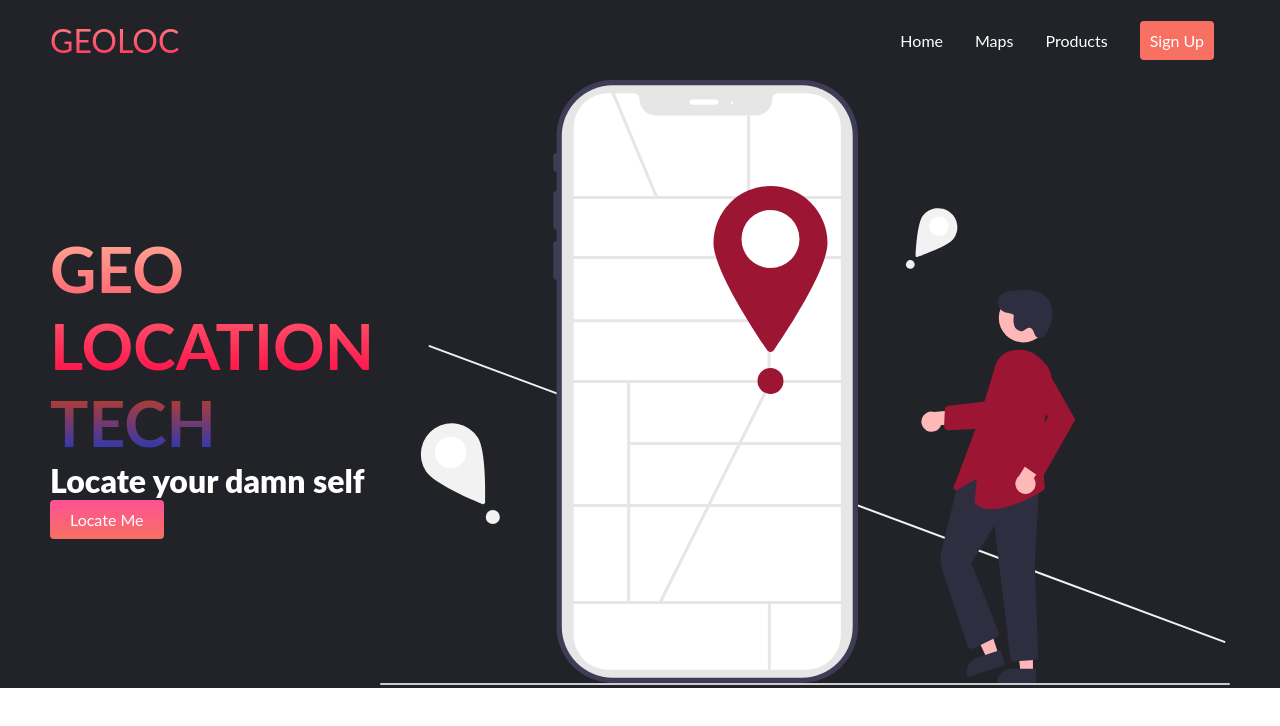
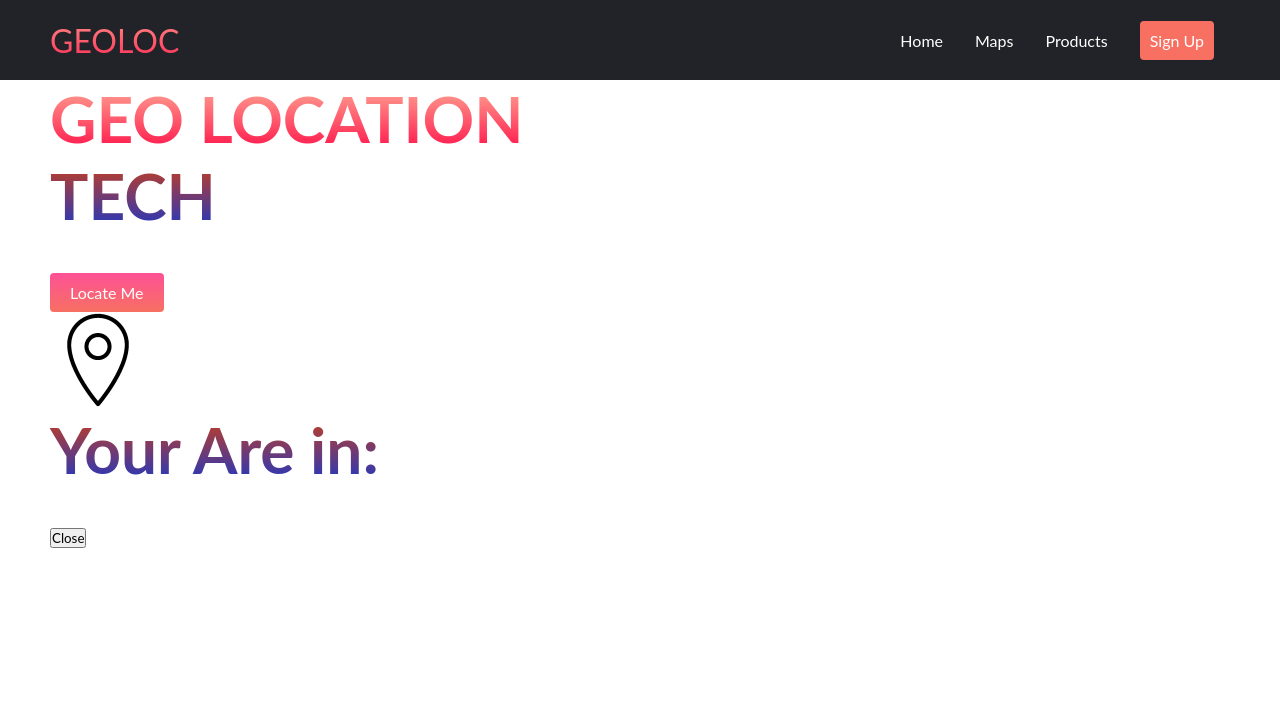
Before and after one commit to imbarilyn/Kuloketi-Divaisi, a plain HTML site: page index.html in a window 1280 px wide. Drawn offline with Linux system fonts and the light colour scheme.

Commit message:
added a pop-up

```diff
--- a/index.html
+++ b/index.html
@@ -39,12 +39,20 @@
                 <h1>GEO LOCATION</h1>
                 <h2>TECH</h2>
                 <p>Locate your damn self</p>
-                <button class="btn">Locate Me</button>
-                <h1 class="located"></h1>
-            </div>
-            <div class="main__image">
+                <div class="modal-locate">
+                    <button class="btn" >Locate Me</button>
+                    <div class="pop-up" id="popup">
+                        <img src="images/fav2.png" alt="location icon">
+                        <h2>Your Are in:</h2>
+                        <p>Nairobi</p>
+                        <button type="button" class="pop-btn" onclick="closePopup()">Close</button>
+                    </div>
+
+                </div>
+
+            <!-- <div class="main__image">
                 <img src="images/locpic.svg" alt="locate pic">
-           </div>
+           </div>   -->
         </div>
     </div>
 
--- a/style.css
+++ b/style.css
@@ -104,7 +104,7 @@
 /* meain section */
 
 .main {
-    background-color: var(--darkgray);
+    background-color: var(--white);
 }
 .main__container {
     display: grid;
```
Also changed, not shown: images/fav2.png (added), index.js (added).
